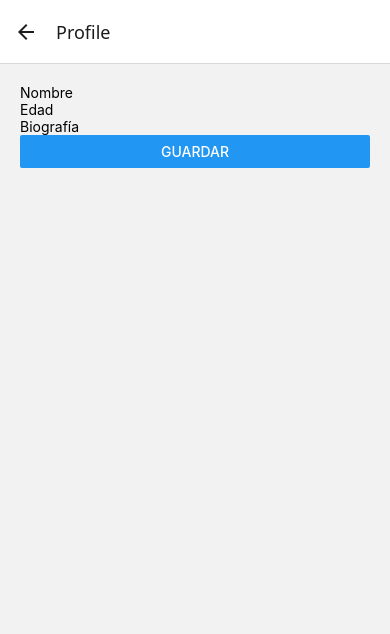
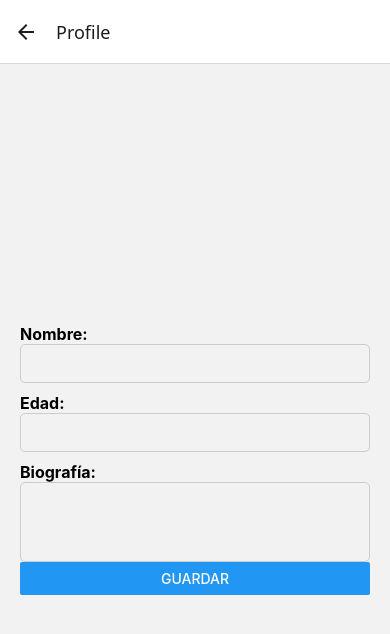
Before and after one commit to mjsalinas/PrimerExamenMovil, a React Native app in the folder ExamenParcial/: screen /Profile in a window 390 px wide. Shown: the top 634 px of the page. Built offline with nearby package versions, Linux system fonts and the light colour scheme.

Commit message:
screens con cambio de logica, implementacion de estilizacion y add custombutton

```diff
--- a/ExamenParcial/screens/HomeScreen.tsx
+++ b/ExamenParcial/screens/HomeScreen.tsx
@@ -2,7 +2,7 @@ import React from "react";
 import { View, Text, Button } from "react-native";
 
 const HomeScreen = ({ navigation }: any) => {
-  const showWelcome = false;
+  const showWelcome = true;
 
   return (
     <View style={{ padding: 20 }}>
@@ -11,7 +11,7 @@ const HomeScreen = ({ navigation }: any) => {
       <Button
         title="Ir a Perfil"
         onPress={() => {
-          navigation.navigate("Perfil");
+          navigation.navigate("Profile");
         }}
       />
     </View>
--- a/ExamenParcial/screens/ProfileScreen.tsx
+++ b/ExamenParcial/screens/ProfileScreen.tsx
@@ -1,31 +1,48 @@
-import React, { useState } from "react";
-import { View, TextInput, Button, Text } from "react-native";
+import React, { useState } from 'react';
+import { View, Text, TextInput, Button, Alert, StyleSheet } from 'react-native';
 
-const ProfileScreen = () => {
-  const [nombre, setNombre] = useState();
-  const [edad, setEdad] = useState("");
-  const [bio] = useState("");
-  const [saved, setSaved] = useState(false);
+export default function ProfileScreen() {
+  const [nombre, setNombre] = useState('');
+  const [edad, setEdad] = useState('');
+  const [biografia, setBiografia] = useState('');
 
-  const guardarPerfil = () => {
-    if (nombre && edad) {
-      setSaved(true);
+  const handleGuardar = () => {
+    if (nombre && edad && biografia) {
+      Alert.alert('Perfil guardado correctamente');
+    } else {
+      Alert.alert('Por favor, complete todos los campos');
     }
   };
 
   return (
-    <View style={{ padding: 20 }}>
-      <TextInput placeholder="Nombre" />
-      <TextInput placeholder="Edad" />
-      <TextInput placeholder="Biografía" />
+    <View style={styles.container}>
+      <Text style={styles.label}>Nombre:</Text>
+      <TextInput style={styles.input} value={nombre} onChangeText={setNombre} />
 
-      <Button title="Guardar" onPress={() => {}} />
-      {saved ? <Text>Guardado!</Text> : ""}
-      {saved && <View>
-        <Text>Tu nombre es: {nombre}, tienes {edad} años</Text>
-        </View>}
+      <Text style={styles.label}>Edad:</Text>
+      <TextInput style={styles.input} value={edad} onChangeText={setEdad} keyboardType="numeric" />
+
+      <Text style={styles.label}>Biografía:</Text>
+      <TextInput
+        style={[styles.input, { height: 80 }]}
+        value={biografia}
+        onChangeText={setBiografia}
+        multiline
+      />
+
+      <Button title="Guardar" onPress={handleGuardar} />
     </View>
   );
-};
+}
 
-export default ProfileScreen;
+const styles = StyleSheet.create({
+  container: {
+    flex: 1, padding: 20, justifyContent: 'center',
+  },
+  label: {
+    fontSize: 16, fontWeight: 'bold', marginTop: 10,
+  },
+  input: {
+    borderWidth: 1, borderColor: '#ccc', padding: 10, borderRadius: 5,
+  },
+});
--- a/ExamenParcial/screens/SettingsScreen.tsx
+++ b/ExamenParcial/screens/SettingsScreen.tsx
@@ -1,20 +1,34 @@
-import React, { useState } from "react";
-import { View, Text, Switch } from "react-native";
+import React, { useState } from 'react';
+import { View, Text, Switch, StyleSheet } from 'react-native';
 
-const SettingsScreen = () => {
-  const [darkMode] = useState(false);
-  const [showAdvanced, setShowAdvanced] = useState(false);
+export default function SettingsScreen() {
+  const [modoOscuro, setModoOscuro] = useState(false);
 
   return (
-    <View style={{ padding: 20 }}>
-      <Text>Modo Oscuro</Text>
-      <Switch value={darkMode} onValueChange={() => {}} />
+    <View style={styles.container}>
+      <Text style={styles.label}>Modo oscuro</Text>
+      <Switch value={modoOscuro} onValueChange={setModoOscuro} />
 
-      <Text onPress={() => setShowAdvanced(!showAdvanced)}>Mostrar Avanzado</Text>
-
-      {showAdvanced ? <Text>Configuraciones Avanzadas</Text> : null}
+      {modoOscuro && (
+        <View style={styles.advanced}>
+          <Text style={styles.advancedText}>Configuraciones Avanzadas activadas</Text>
+        </View>
+      )}
     </View>
   );
-};
+}
 
-export default SettingsScreen;
+const styles = StyleSheet.create({
+  container: {
+    flex: 1, padding: 20, justifyContent: 'center',
+  },
+  label: {
+    fontSize: 18, marginBottom: 10,
+  },
+  advanced: {
+    marginTop: 20, padding: 15, backgroundColor: '#eee', borderRadius: 10,
+  },
+  advancedText: {
+    fontSize: 16,
+  },
+});
```
